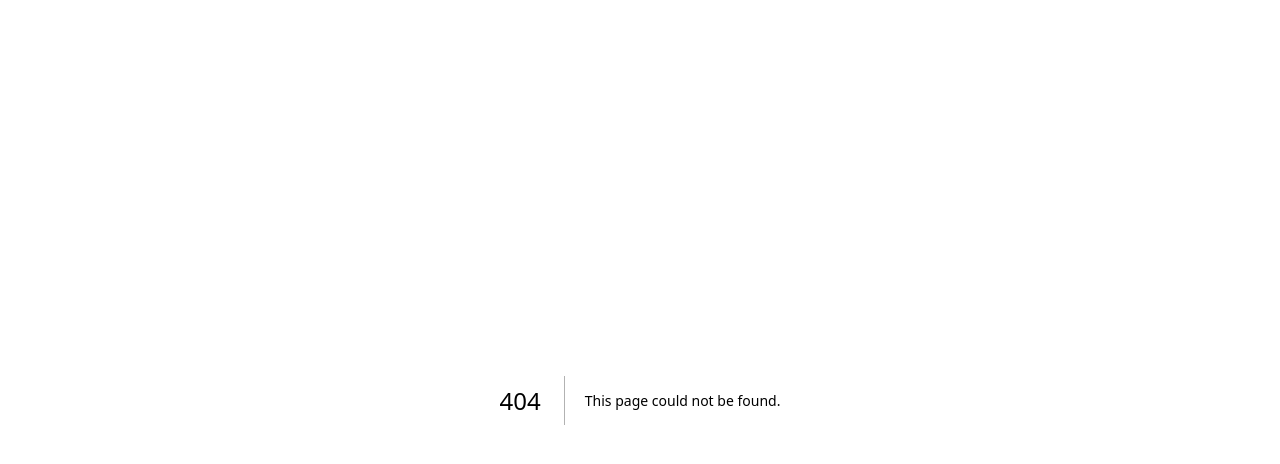
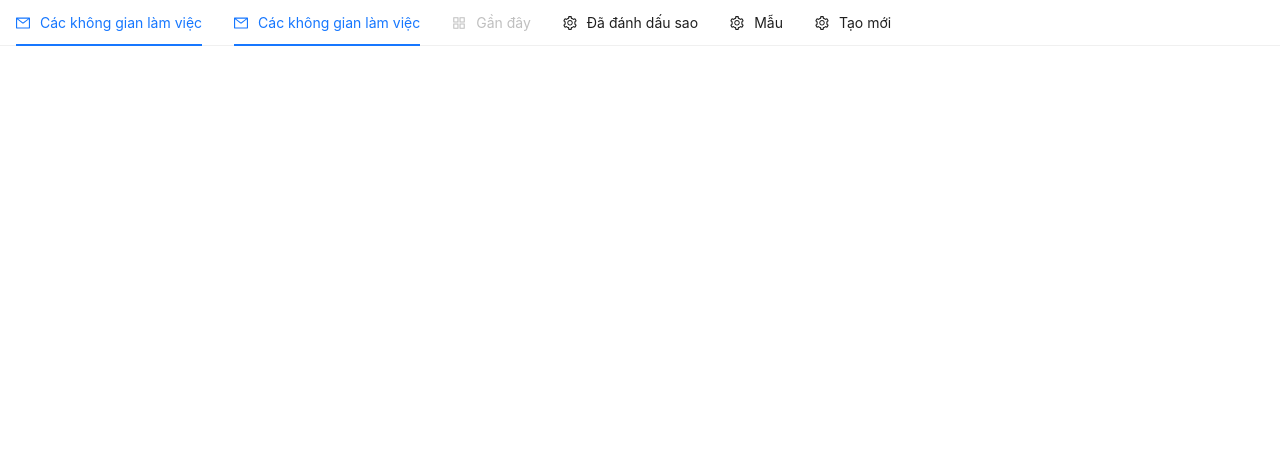
Before and after one commit to VuDinhDuong01/trello-web, a Next.js app: page /boards in a window 1280 px wide. Before the commit this address had no page. Shown: the top 464 px of the page. Built offline with nearby package versions, Linux system fonts and the light colour scheme; what @ant-design/nextjs-registry would draw is missing.

Commit message:
ui boards

```diff
--- a/public/index.ts
+++ b/public/index.ts
@@ -3,10 +3,12 @@ import logoTrello from "./images/logo-trello.png"
 import google from "./images/Google.png"
 import facebook from "./images/facebook-logo.webp"
 import github from "./images/github.jpg"
+import trelloUI from './images/TrelloUICollage.webp'
 
 export const  images={
     logoTrello,
     facebook,
     google,
-    github
+    github,
+    trelloUI
 }
--- /dev/null
+++ b/src/app/(private)/boards/_component/menu.tsx
@@ -0,0 +1,67 @@
+"use client"
+import React, { useState } from "react";
+import {
+  AppstoreOutlined,
+  MailOutlined,
+  SettingOutlined,
+} from "@ant-design/icons";
+import type { MenuProps } from "antd";
+import { Menu } from "antd";
+
+type MenuItem = Required<MenuProps>["items"][number];
+
+const items: MenuItem[] = [
+  {
+    label: "Các không gian làm việc",
+    key: "mail",
+    icon: <MailOutlined />,
+  },
+  {
+    label: "Các không gian làm việc",
+    key: "mail",
+    icon: <MailOutlined />,
+  },
+  {
+    label: "Gần đây",
+    key: "app",
+    icon: <AppstoreOutlined />,
+    disabled: true,
+  },
+  {
+    label: "Đã đánh dấu sao",
+    key: "SubMenu",
+    icon: <SettingOutlined />,
+  },
+  {
+    label: "Mẫu",
+    key: "SubMenu",
+    icon: <SettingOutlined />,
+  },
+  {
+    label: "Tạo mới",
+    key: "SubMenu",
+    icon: <SettingOutlined />,
+  },
+];
+
+const MenuTrello: React.FC = () => {
+  const [current, setCurrent] = useState("mail");
+
+  const onClick: MenuProps["onClick"] = (e) => {
+    console.log("click ", e);
+    setCurrent(e.key);
+  };
+
+  return (
+    <div>
+      <Menu
+        onClick={onClick}
+        selectedKeys={[current]}
+        mode="horizontal"
+        items={items}
+      />
+    </div>
+  );
+};
+
+export default MenuTrello;
--- /dev/null
+++ b/src/app/(private)/boards/page.tsx
@@ -0,0 +1,13 @@
+
+import React from 'react'
+import MenuTrello from './_component/menu';
+
+const Boards = () => {
+  return (
+    <div>
+      <MenuTrello />
+    </div>
+  )
+}
+
+export default Boards;
```
Also changed, not shown: src/app/(public)/home/page.tsx (added, +11 -0 lines), public/images/TrelloUICollage.webp (added), src/app/(private)/boards/[slug]/page.tsx (added).
